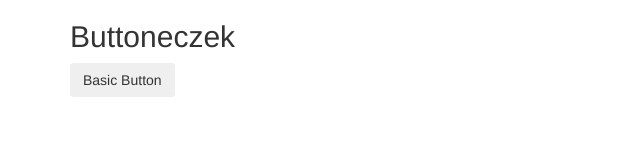
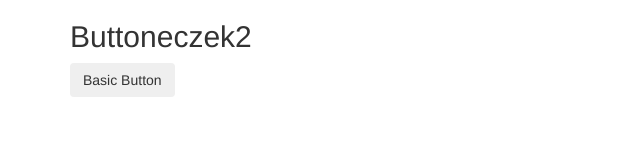
Before and after one commit to KonradBorawski/KonradBorawski.github.io, a plain HTML site: page index.html in a window 1280 px wide. Shown: the full height of the page, 0-640 px from the left. Drawn offline with nearby package versions, Linux system fonts and the light colour scheme.

Commit message:
HTML test2

```diff
--- a/index.html
+++ b/index.html
@@ -11,7 +11,7 @@
 <body>
 
 <div class="container">
-  <h2>Buttoneczek</h2>
+  <h2>Buttoneczek2</h2>
   <button type="button" class="btn">Basic Button</button>
 </div>
 
```
